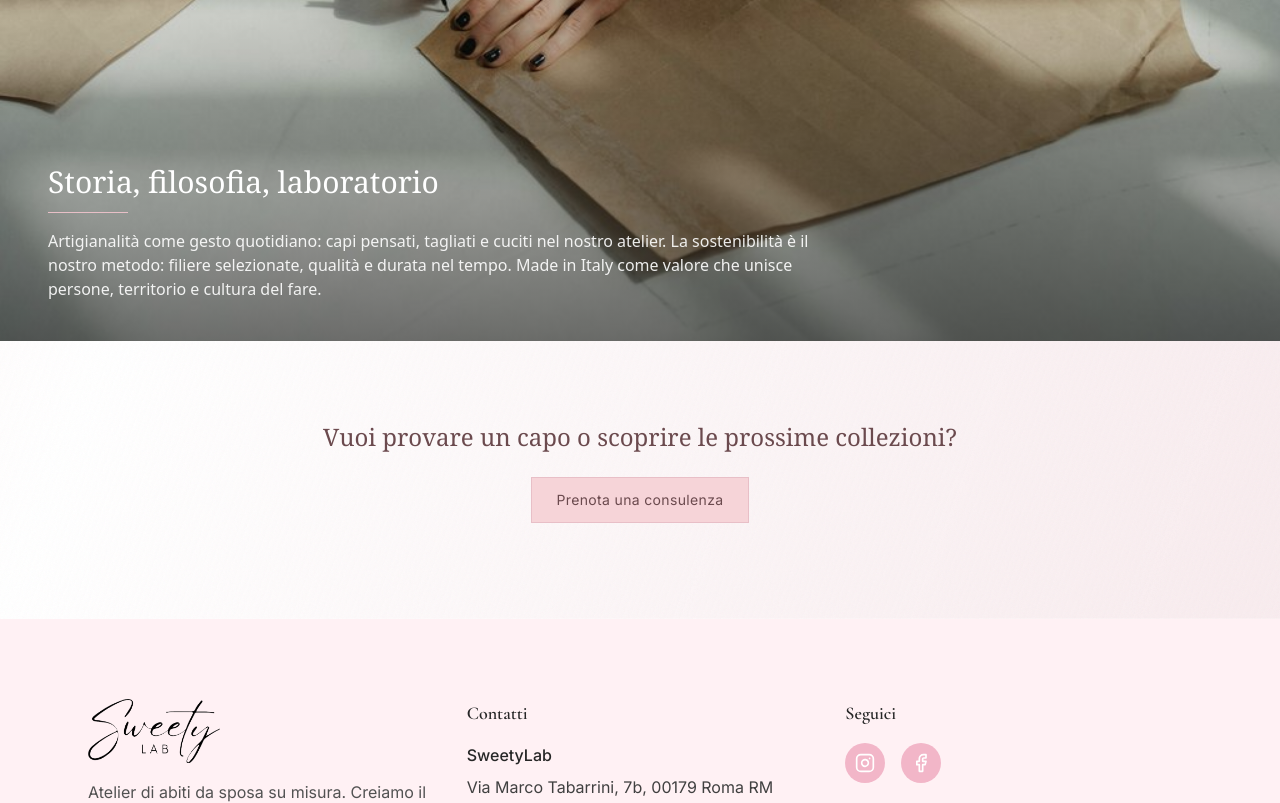
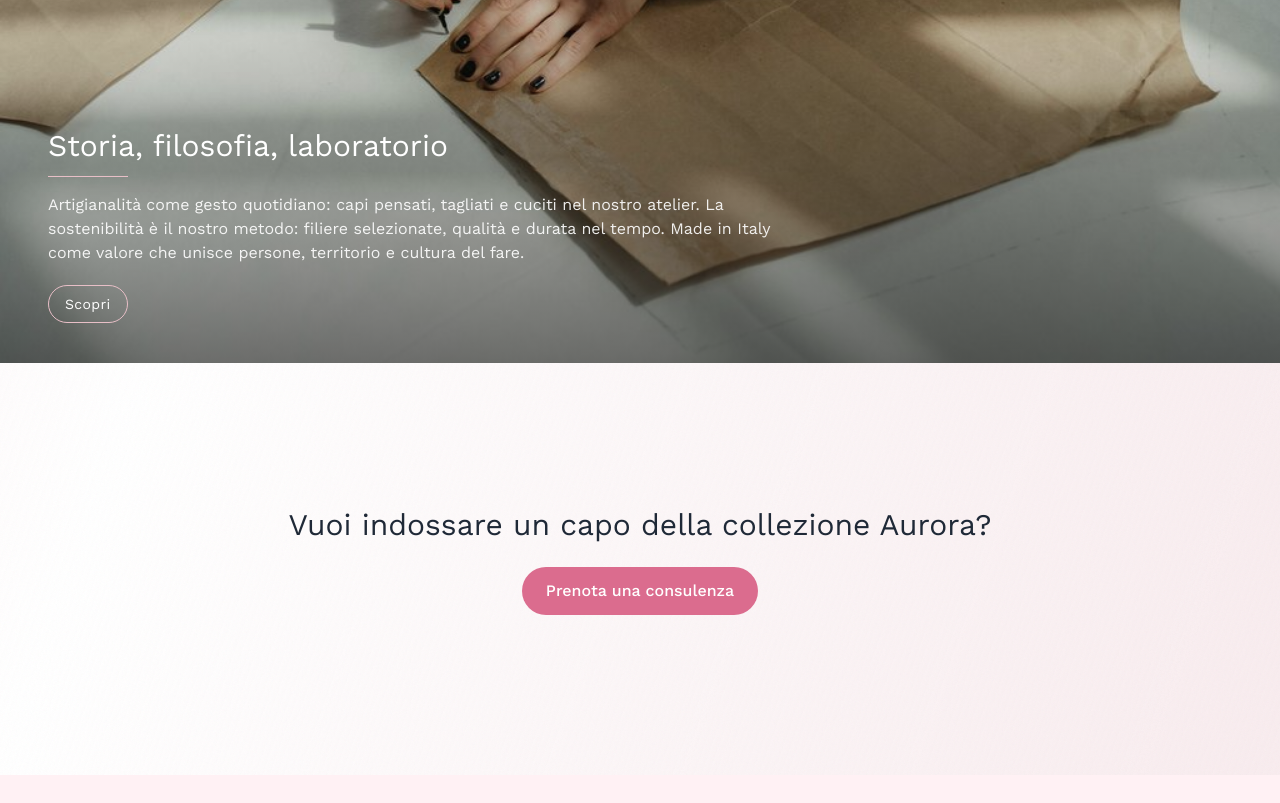
Before and after one commit to giofast83/SourceSweetyLab, a React (Vite) app: page /collezione in a window 1280 px wide. Shown: the part 2800-3603 px from the top of the page. Built offline with nearby package versions, Linux system fonts and the light colour scheme; no server answers.

Commit message:
Typography + CTA updates: Work Sans globale; divider contact a 1px; Aurora paragrafi light; CTA con hover (Collezione, Aurora); aggiunto 'Scopri' in StoryLab; rimosso 'Scopri' dalla griglia Filosofia; fix layout Filosofia

```diff
--- a/src/components/collections_alt/CtaSoft.tsx
+++ b/src/components/collections_alt/CtaSoft.tsx
@@ -4,15 +4,15 @@ import { useInView } from '../../utils/useInView';
 export default function CtaSoft() {
   const { ref, inView } = useInView<HTMLDivElement>({ threshold: 0.1 });
   return (
-    <section ref={ref} className="py-0">
-      <div className={`mx-auto max-w-3xl px-6 text-center transition-opacity duration-700 ${inView ? 'opacity-100' : 'opacity-0'}`}>
-        <p className="font-serif text-xl md:text-2xl text-[#6B4A4E]">
-          Vuoi provare un capo o scoprire le prossime collezioni?
-        </p>
+    <section ref={ref} aria-label="CTA Prenota consulenza" className={`py-12 md:py-16 transition-opacity duration-700 ${inView ? 'opacity-100' : 'opacity-0'}`}>
+      <div className="mx-auto max-w-3xl px-6 text-center">
+        <h3 className="font-serif text-2xl md:text-3xl text-gray-800">
+          Vuoi indossare un capo della collezione Aurora?
+        </h3>
         <div className="mt-6">
           <Link
             to="/contatti"
-            className="inline-flex items-center justify-center px-6 py-3 border border-[#E8BFC7] text-[#6B4A4E] bg-[#F6D4D8] hover:bg-[#F3C9CF] rounded-none text-sm tracking-wide transition-colors duration-200"
+            className="inline-flex items-center justify-center px-6 py-3 rounded-full bg-cipria-600 hover:bg-cipria-600 text-base font-medium text-white transition-all duration-200 ease-out transform hover:-translate-y-0.5 hover:shadow-md focus:outline-none focus-visible:ring-2 focus-visible:ring-cipria-600 focus-visible:ring-offset-2"
           >
             Prenota una consulenza
           </Link>
--- a/src/components/collections_alt/StoryLabAlt.tsx
+++ b/src/components/collections_alt/StoryLabAlt.tsx
@@ -1,5 +1,6 @@
 import imgAtelier from '../../assets/atelier-in-azione-1024.jpg';
 import { useInView } from '../../utils/useInView';
+import { Link } from 'react-router-dom';
 
 export default function StoryLabAlt() {
   const { ref, inView } = useInView<HTMLDivElement>({ threshold: 0.15 });
@@ -25,6 +26,14 @@ export default function StoryLabAlt() {
               <p className="font-sans text-white/90 max-w-3xl">
                 Artigianalità come gesto quotidiano: capi pensati, tagliati e cuciti nel nostro atelier. La sostenibilità è il nostro metodo: filiere selezionate, qualità e durata nel tempo. Made in Italy come valore che unisce persone, territorio e cultura del fare.
               </p>
+              <div className="mt-5">
+                <Link
+                  to="/chi-siamo"
+                  className="inline-flex items-center justify-center px-4 py-2 border border-[#E8BFC7] text-white bg-transparent hover:bg-[#F6D4D8]/60 rounded-full text-sm tracking-wide transition-colors duration-200"
+                >
+                  Scopri
+                </Link>
+              </div>
             </div>
           </div>
         </div>
--- a/src/index.css
+++ b/src/index.css
@@ -1,3 +1,6 @@
+/* Google Fonts: Work Sans (300, 400, 500, 600, 700) */
+@import url('https://fonts.googleapis.com/css2?family=Work+Sans:wght@300;400;500;600;700&display=swap');
+
 @tailwind base;
 @tailwind components;
 @tailwind utilities;
@@ -22,12 +25,12 @@
 
 @layer base {
   body {
-    font-family: 'Inter', 'Lato', system-ui, -apple-system, 'Segoe UI', Roboto, 'Helvetica Neue', Arial, 'Noto Sans', 'Liberation Sans', sans-serif;
+    font-family: 'Work Sans', 'Inter', 'Lato', system-ui, -apple-system, 'Segoe UI', Roboto, 'Helvetica Neue', Arial, 'Noto Sans', 'Liberation Sans', sans-serif;
     scroll-behavior: smooth;
   }
 
   h1, h2, h3, h4, h5, h6 {
-    font-family: 'Cormorant Garamond', 'Playfair Display', 'Spectral', serif;
+    font-family: 'Work Sans', 'Inter', 'Lato', system-ui, -apple-system, 'Segoe UI', Roboto, 'Helvetica Neue', Arial, 'Noto Sans', 'Liberation Sans', sans-serif;
   }
 }
 
--- a/src/pages/CollectionPage.tsx
+++ b/src/pages/CollectionPage.tsx
@@ -121,19 +121,15 @@ export default function CollectionPage() {
         </div>
       </section>
 
-      {/* CTA finale */}
-      <section className="px-6 md:px-8 py-16 md:py-24">
-        <div className="max-w-7xl mx-auto">
-          <div className="flex flex-col md:flex-row items-center justify-between gap-6 md:gap-8">
-            <h3 className="text-2xl md:text-3xl font-serif text-neutral-900 text-center md:text-left leading-snug">
-              Vuoi provare i capi in atelier?
-            </h3>
-            <Link
-              to="/contatti"
-              className="inline-flex items-center justify-center gap-2 rounded-full bg-cipria-600 hover:bg-cipria-700 text-white text-base md:text-lg px-7 md:px-8 py-3.5 md:py-4 shadow-sm hover:shadow-md transition-colors duration-200 focus:outline-none focus-visible:ring-2 focus-visible:ring-cipria-500"
-            >
-              Prenota un appuntamento
-              <span aria-hidden>→</span>
+      {/* CTA finale – stile identico a CTA Aurora */}
+      <section aria-label="CTA Prenota consulenza" className="py-12 md:py-16">
+        <div className="max-w-3xl mx-auto px-6 text-center">
+          <h3 className="font-serif text-2xl md:text-3xl text-gray-800">
+            Vuoi indossare un capo della nostra collezione?
+          </h3>
+          <div className="mt-6">
+            <Link to="/contatti" className="inline-flex items-center justify-center px-6 py-3 rounded-full bg-cipria-600 hover:bg-cipria-600 text-base font-medium text-white transition-colors duration-300">
+              Prenota una consulenza
             </Link>
           </div>
         </div>
--- a/src/pages/Collezione.tsx
+++ b/src/pages/Collezione.tsx
@@ -112,19 +112,15 @@ export default function Collezione() {
         </div>
       </section>
 
-      {/* CTA FINALE (più ampia e meglio allineata) */}
-      <section className="px-6 md:px-8 py-16 md:py-24">
-        <div className="max-w-7xl mx-auto">
-          <div className="flex flex-col md:flex-row items-center justify-between gap-6 md:gap-8">
-            <h3 className="text-2xl md:text-3xl font-serif text-neutral-900 text-center md:text-left leading-snug">
-              Vuoi provare i capi in atelier?
-            </h3>
-            <a
-              href="/contatti"
-              className="inline-flex items-center justify-center gap-2 rounded-full bg-cipria-600 hover:bg-cipria-700 text-white text-base md:text-lg px-7 md:px-8 py-3.5 md:py-4 shadow-sm hover:shadow-md transition-colors duration-200 focus:outline-none focus-visible:ring-2 focus-visible:ring-cipria-300 focus-visible:ring-offset-2 focus-visible:ring-offset-white"
-            >
-              Prenota un appuntamento
-              <span aria-hidden>→</span>
+      {/* CTA finale – stile identico a CTA Aurora */}
+      <section aria-label="CTA Prenota consulenza" className="py-12 md:py-16">
+        <div className="max-w-3xl mx-auto px-6 text-center">
+          <h3 className="font-serif text-2xl md:text-3xl text-gray-800">
+            Vuoi indossare un capo della nostra collezione?
+          </h3>
+          <div className="mt-6">
+            <a href="/contatti" className="inline-flex items-center justify-center px-6 py-3 rounded-full bg-cipria-600 hover:bg-cipria-600 text-base font-medium text-white transition-colors duration-300">
+              Prenota una consulenza
             </a>
           </div>
         </div>
--- a/src/pages/collections/Aurora.tsx
+++ b/src/pages/collections/Aurora.tsx
@@ -240,8 +240,8 @@ export default function Aurora() {
         theme="contact"
         align="left"
         background="contactCard"
-        paragraphWeight="normal"
-        paragraphFont="sans"
+        paragraphWeight="light"
+        paragraphFont="work"
         titleDivider="contact"
         sideImageSrc={img6}
         sideImageAlt="Bozza del disegno dell’abito – collezione Aurora"
@@ -257,7 +257,7 @@ export default function Aurora() {
             Vuoi indossare un capo della collezione Aurora?
           </h3>
           <div className="mt-6">
-            <a href="/contatti" className="inline-flex items-center justify-center px-6 py-3 rounded-full bg-cipria-600 hover:bg-cipria-600 text-base font-medium text-white transition-colors duration-300">
+            <a href="/contatti" className="inline-flex items-center justify-center px-6 py-3 rounded-full bg-cipria-600 hover:bg-cipria-600 text-base font-medium text-white transition-all duration-200 ease-out transform hover:-translate-y-0.5 hover:shadow-md focus:outline-none focus-visible:ring-2 focus-visible:ring-cipria-600 focus-visible:ring-offset-2">
               Prenota una consulenza
             </a>
           </div>
--- a/tailwind.config.js
+++ b/tailwind.config.js
@@ -3,6 +3,11 @@ export default {
   content: ['./index.html', './src/**/*.{js,ts,jsx,tsx}'],
   theme: {
     extend: {
+      fontFamily: {
+        work: ['"Work Sans"', 'Inter', 'Lato', 'system-ui', '-apple-system', 'Segoe UI', 'Roboto', 'Helvetica Neue', 'Arial', 'Noto Sans', 'Liberation Sans', 'sans-serif'],
+        sans: ['"Work Sans"', 'Inter', 'Lato', 'system-ui', '-apple-system', 'Segoe UI', 'Roboto', 'Helvetica Neue', 'Arial', 'Noto Sans', 'Liberation Sans', 'sans-serif'],
+        serif: ['"Work Sans"', 'Inter', 'Lato', 'system-ui', '-apple-system', 'Segoe UI', 'Roboto', 'Helvetica Neue', 'Arial', 'Noto Sans', 'Liberation Sans', 'sans-serif'],
+      },
       colors: {
         cipria: {
           50: '#FFF1F4',
```
Also changed, not shown: src/components/collection/CollectionIntro.tsx (+4 -4 lines), src/components/collections_alt/PhilosophyMini.tsx (line endings or trailing spaces).
